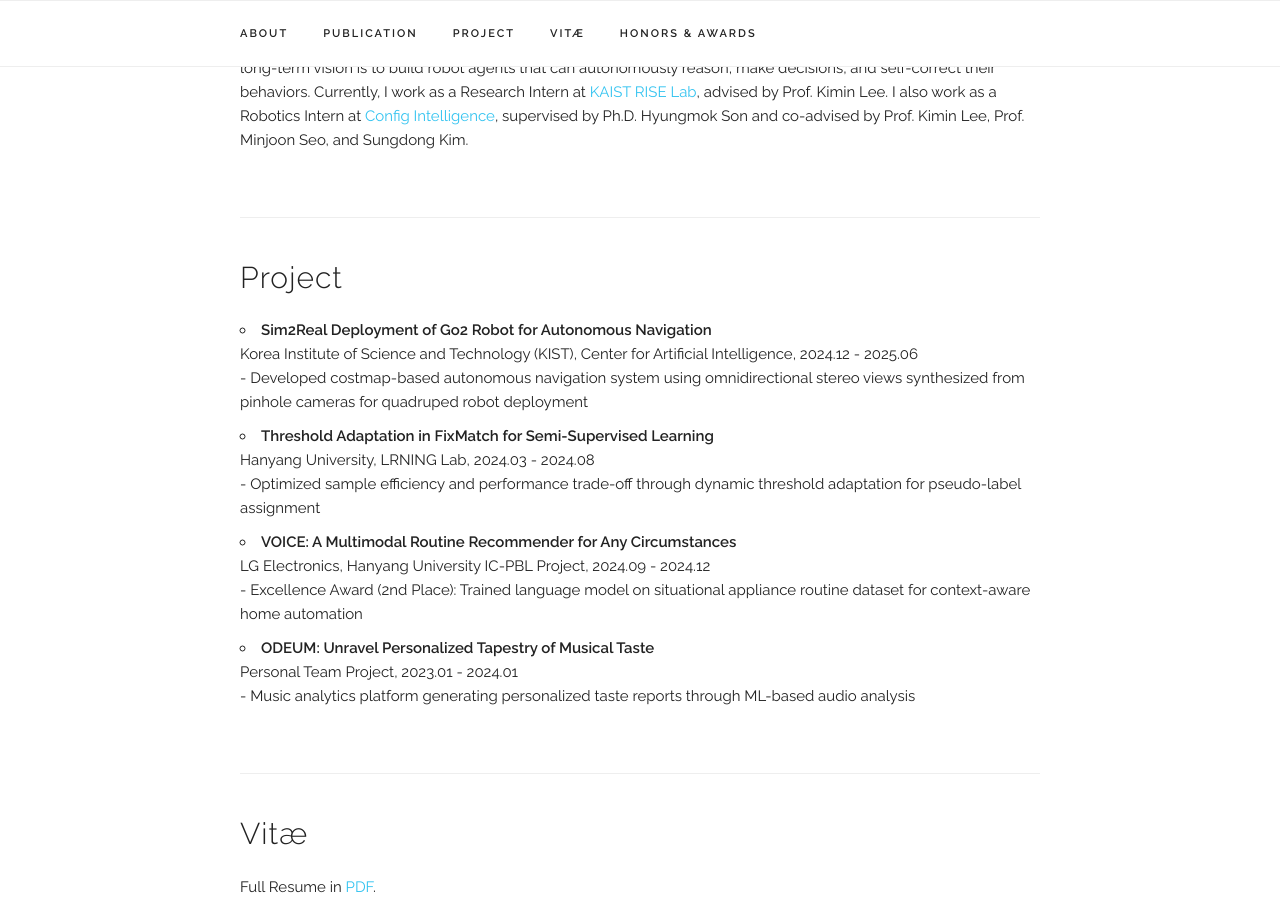
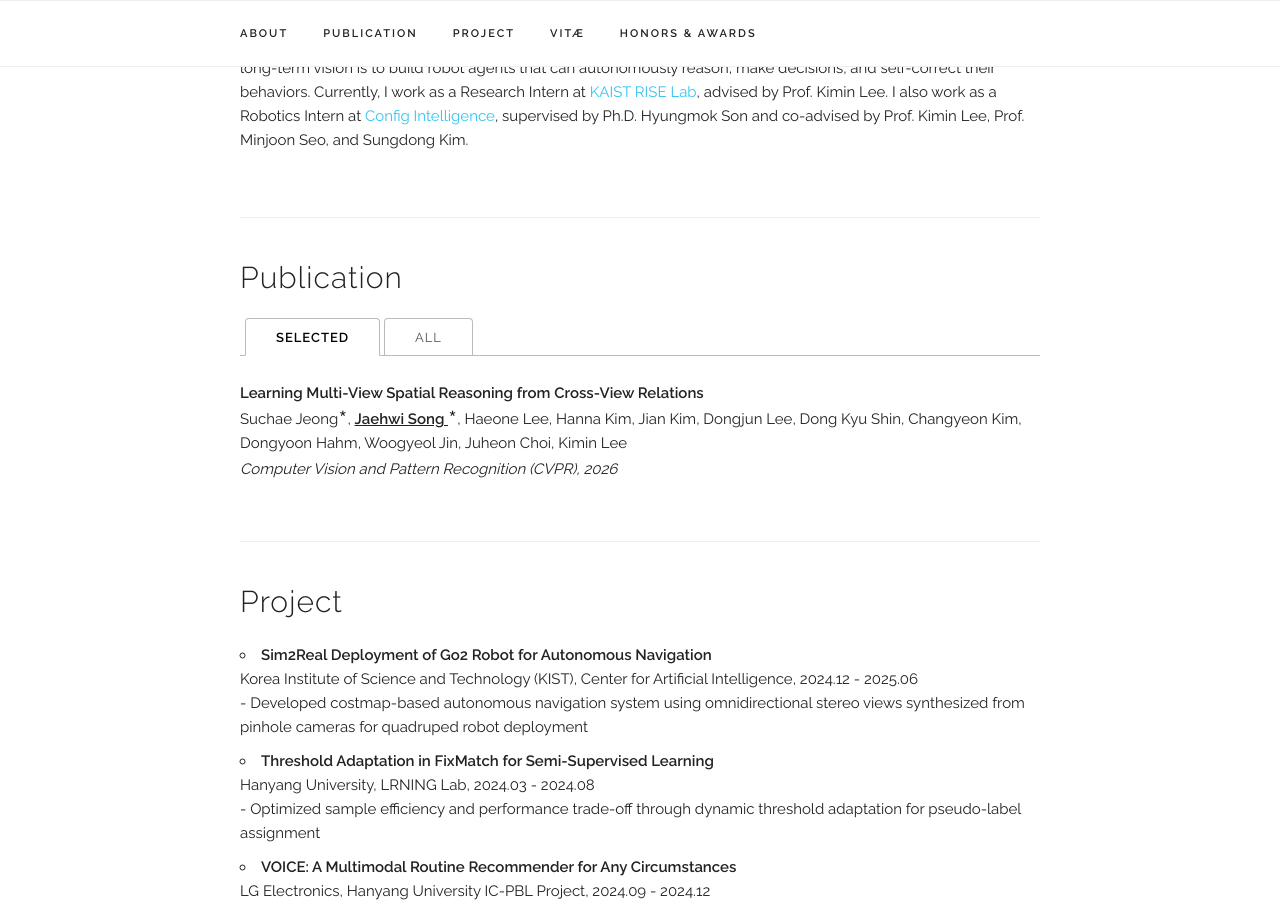
Before and after one commit to songjaehwi/songjaehwi.github.io, a Jekyll site: the page built from index.html, in a window 1280 px wide and 900 px high, scrolled down 453 px. Built offline with Jekyll 4.4.1, drawn with Linux system fonts in a browser that asks for light colours.

Commit message:
Update paper records

```diff
--- a/_data/publications.yaml
+++ b/_data/publications.yaml
@@ -1,6 +1,6 @@
-# papers:
+papers:
 
-  # - title: "Learning Multi-View Spatial Reasoning from Cross-View Relations"
-  #   authors: "Suchae Jeong<sup style='position: relative; top: 7px; font-size: 1.9em;'>*</sup>, <b><u>Jaehwi Song </u></b><sup style='position: relative; top: 7px; font-size: 1.9em;'>*</sup>, Haeone Lee, Hanna Kim, Jian Kim, Dongjun Lee, Dong Kyu Shin, Changyeon Kim, Dongyoon Hahm, Woogyeol Jin, Juheon Choi, Kimin Lee"
-  #   venue: "Under Review. 2026."
-  #   selected: y
+  - title: "Learning Multi-View Spatial Reasoning from Cross-View Relations"
+    authors: "Suchae Jeong<sup style='position: relative; top: 7px; font-size: 1.9em;'>*</sup>, <b><u>Jaehwi Song </u></b><sup style='position: relative; top: 7px; font-size: 1.9em;'>*</sup>, Haeone Lee, Hanna Kim, Jian Kim, Dongjun Lee, Dong Kyu Shin, Changyeon Kim, Dongyoon Hahm, Woogyeol Jin, Juheon Choi, Kimin Lee"
+    venue: "Computer Vision and Pattern Recognition (CVPR), 2026"
+    selected: y
--- a/index.html
+++ b/index.html
@@ -41,7 +41,6 @@ title: Home
 -->
 
 <!-- ========== PUBLICATION ========== -->
-<!--
 <div class="docs-section" id="publications">
   <h4>Publication</h4>
 
@@ -126,7 +125,6 @@ title: Home
     </div>
   </div>
 </div>
--->
 
 <!-- ========== PROJECT ========== -->
 <div class="docs-section" id="projects">
```
